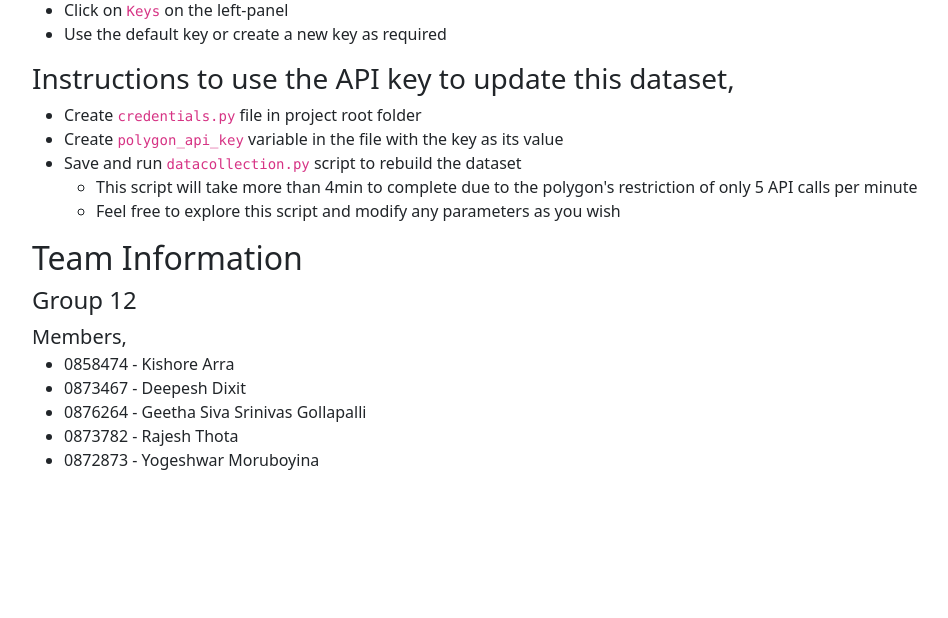
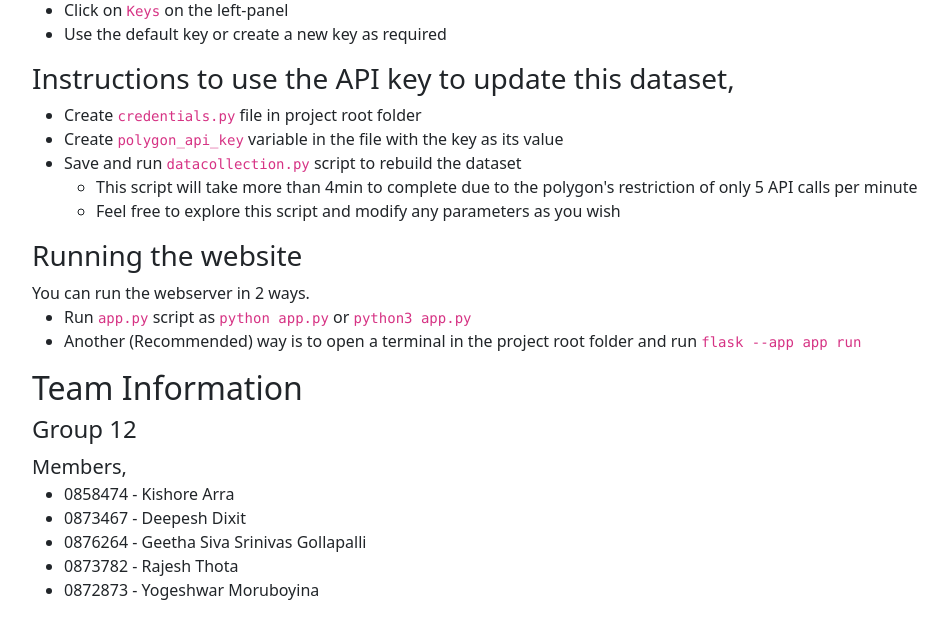
Before and after one commit to DataAnalytics-hub/dab111-project-group12, a Flask app: page / in a window 1280 px wide. Shown: the part 764-1382 px from the top of the page, without its empty margins (50-998 px from the left). Before the commit the page ends 1234 px from the top, so only its background shows below. Run offline with Flask 3, Linux system fonts and the light colour scheme; some libraries are stand-ins or nearby versions.

Commit message:
instructions and code readability update

```diff
--- a/app.py
+++ b/app.py
@@ -1,3 +1,4 @@
+# Imports
 from datetime import datetime, timezone
 from flask import Flask, Response, g, render_template
 from matplotlib.backends.backend_agg import FigureCanvasAgg as Canvas
@@ -7,6 +8,9 @@ import io, sqlite3, pandas as pd, seaborn as sns
 plt.style.use('ggplot')
 mpl.use('Agg')
 
+
+
+# Application Setup
 app = Flask(__name__)
 app.config.setdefault('TICKERS', {
     'AAPL': 'Apple Inc. Stock Value in United States Dollar',
@@ -15,6 +19,9 @@ app.config.setdefault('TICKERS', {
     'AMZN': 'Amazon.com Inc. Stock Value in United States Dollar',
 })
 
+
+
+# Database Handlers accross requests
 def db():
     db = getattr(g, '_database', None)
     if db is None:
@@ -28,6 +35,17 @@ def close_connection(exception):
         db.connection.close()
 
 
+
+# Helper Functions
+def get_dataset(ticker):
+    data = db().execute(f'SELECT timestamp_, close_ FROM {ticker.lower()} ORDER BY timestamp_').fetchall()
+    df = pd.DataFrame(data, columns=['timestamp', 'closing_price'])
+    df['timestamp'] = pd.to_datetime(df['timestamp'], unit='s')
+    return (app.config.get('TICKERS')[ticker], df)
+
+
+
+# Route Handlers
 @app.get('/')
 @app.get('/about')
 def about():
@@ -50,12 +68,6 @@ def plots():
     g.nav_active = 'plots'
     return render_template('visuals.html', names = app.config.get('TICKERS').keys())
 
-def get_dataset(ticker):
-    data = db().execute(f'SELECT timestamp_, close_ FROM {ticker.lower()} ORDER BY timestamp_').fetchall()
-    df = pd.DataFrame(data, columns=['timestamp', 'closing_price'])
-    df['timestamp'] = pd.to_datetime(df['timestamp'], unit='s')
-    return (app.config.get('TICKERS')[ticker], df)
-
 @app.get('/plot/<string:idx>')
 def plot(idx):
     fig = Figure((10, 6), dpi=120)
@@ -70,5 +82,6 @@ def plot(idx):
     return Response(buff.getvalue(), mimetype='image/png')
 
 
+# Development run using normal script execution
 if __name__ == '__main__':
     app.run('0.0.0.0', debug=True, port=3300)
--- a/templates/about.html
+++ b/templates/about.html
@@ -63,6 +63,12 @@
         </ul>
       </li>
     </ul>
+    <h3>Running the website</h3>
+    You can run the webserver in 2 ways.
+    <ul>
+      <li>Run <code>app.py</code> script as <code>python app.py</code> or <code>python3 app.py</code></li>
+      <li>Another (Recommended) way is to open a terminal in the project root folder and run <code>flask --app app run</code></li>
+    </ul>
   </div>
   <div class="col-12">
     <h2>Team Information</h2>
```
Also changed, not shown: README.MD.
